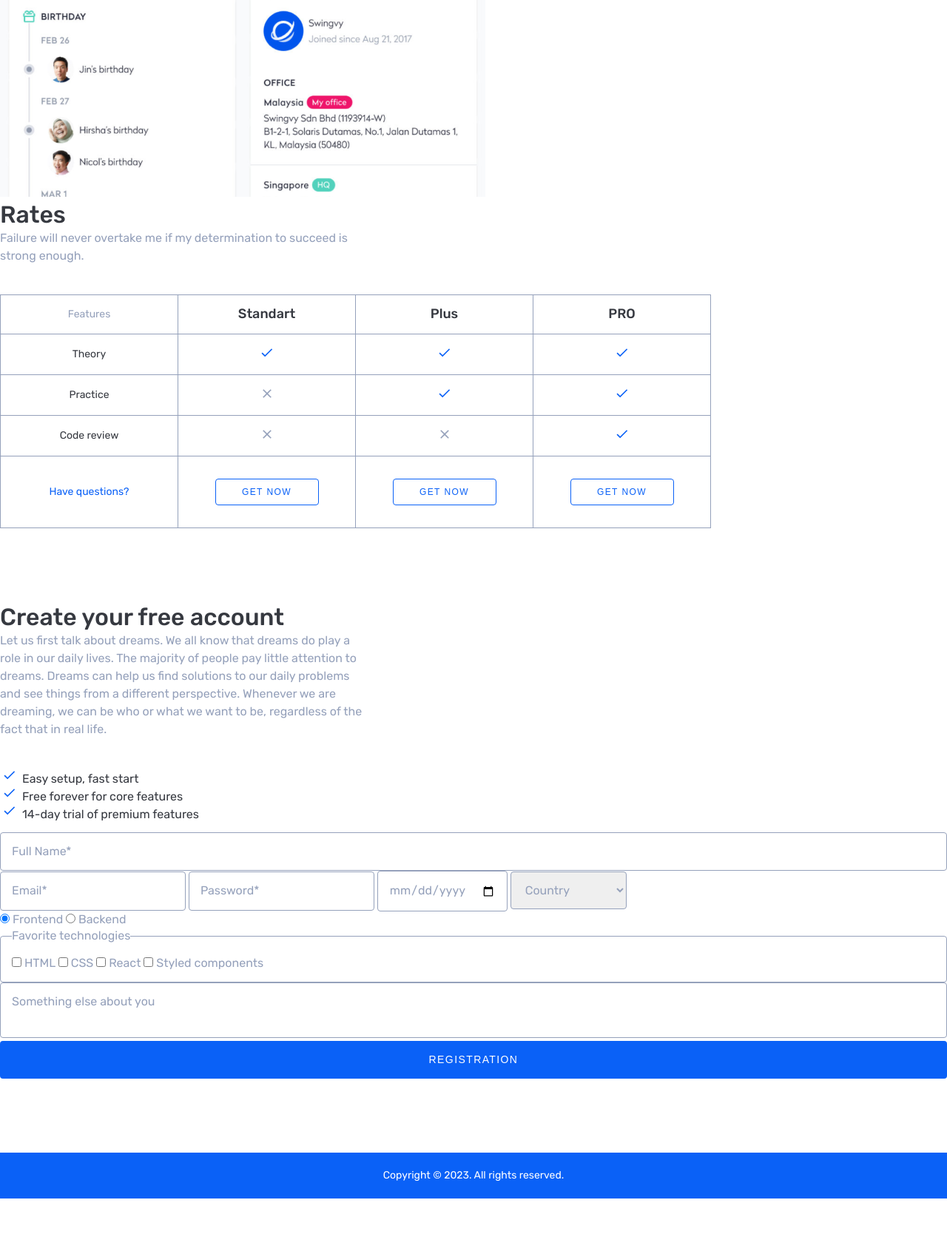
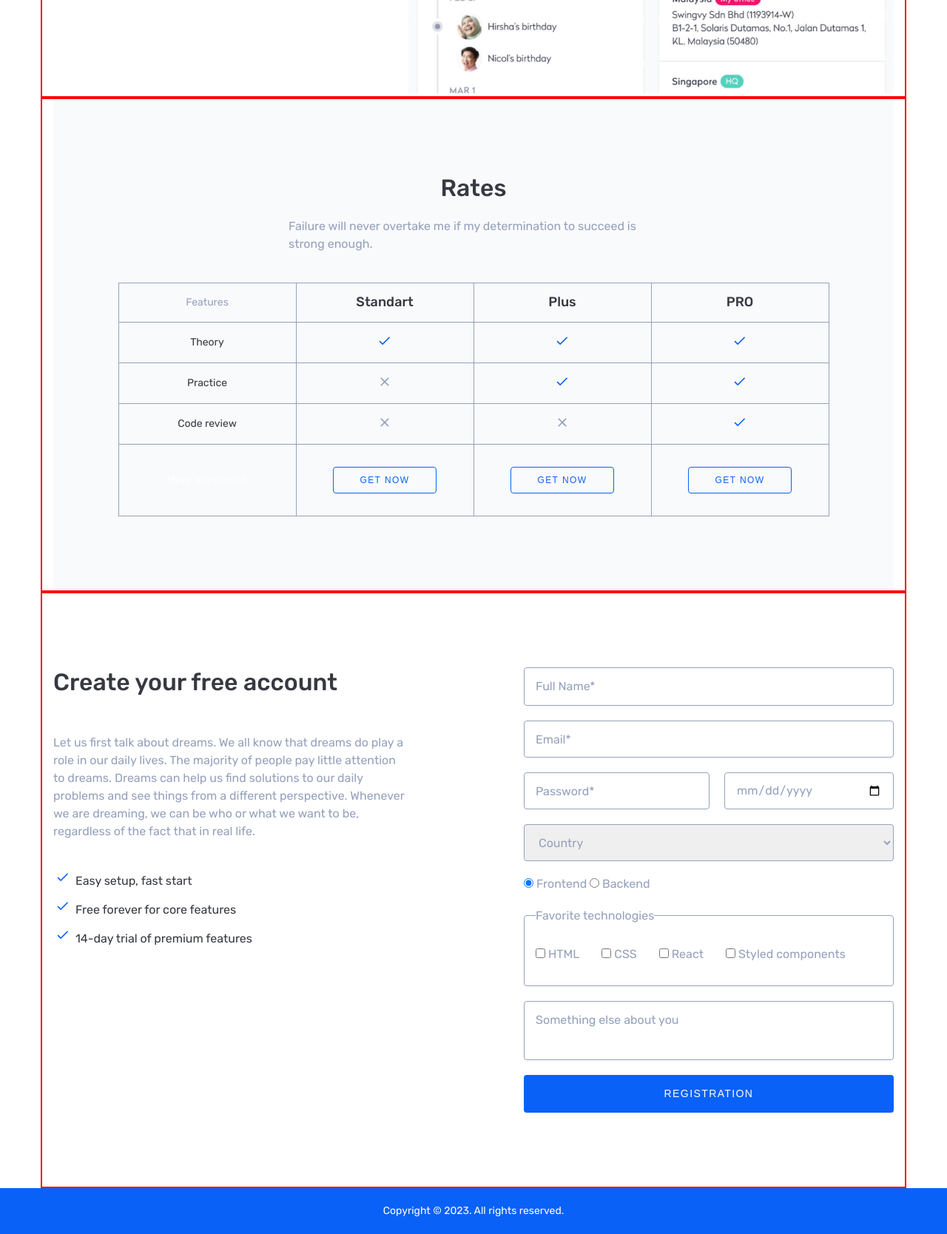
Before and after one commit to sofd-commit/web-page, a plain HTML site: page web-page-main/index.html in a window 1280 px wide. Shown: the part 760-2428 px from the top of the page at 74% size. Before the commit the page ends 2380 px from the top, so only its background shows below. Drawn offline with Linux system fonts and the light colour scheme.

Commit message:
css core added

```diff
--- a/web-page-main/index.html
+++ b/web-page-main/index.html
@@ -10,45 +10,54 @@
     <link href="https://fonts.googleapis.com/css2?family=Rubik:ital,wght@0,300..900;1,300..900&display=swap" rel="stylesheet">
 </head>
 <body>
-    <header class="header">
+    <header>
+    <div class="container logo-menu">
         <a class="logo">
             <img src="./assets/images/Logo.svg" alt="it-incubator.io">
         </a>
-        <nav>
+        <nav >
             <ul class="nav-menu">
                 <li class="nav-menu-item item1">
-                    <a href="">Main</a>
+                    <a href="#main">Main</a>
                 </li>
 
                 <li class="nav-menu-item item2">
-                    <a href="">Rates</a>
+                    <a href="#rates">Rates</a>
                 </li>
 
                 <li class="nav-menu-item item3">
-                    <a href="">Create account</a>
+                    <a href="#create-account">Create account</a>
                 </li>
             </ul>
         </nav>
+    </div>
     </header>
 
     <main>
-        <section class="main-section">
-            <!--left block-->
-            <div>
+
+        <section class="main-section" id="main">
+            <div class="container">
+                <div class="wrapper-main">
+                    <div class="main-info">
                         <h1 class="main-title">Markup achievement</h1>
 
                         <p class="text">The harder you work for something, the greater you’ll feel when you achieve it.</p>
                         <button class="button">Learn more</button>
                     </div>
-            <!--right block-->
+
                 <div>
                     <img class="main-img" src="./assets/images/image-main.png" alt="web page">
                 </div>
+                </div>
+            </div>
         </section>
 
-        <section class="rates-section">
-            <h2 class="title">Rates</h2>
+        <section class="rates-section" id="rates">
+            <div class="container">
+                <div class="wrapper-rates">
+                    <h2 class="title rates-title">Rates</h2>
                     <p class="text">Failure will never overtake me if my determination to succeed is strong enough.</p>
+
                     <table border="1" class="rates-table">
                     <!--row 01-->
                     <tr>
@@ -121,15 +130,19 @@
 
                     </tr>
                     </table>
+                </div>
+            </div>
         </section>
 
-        <section class="create-account-section">
-            <div>
-                <h2 class="title">Create your free account</h2>
+        <section class="create-account-section" id="create-account">
+            <div class="container">
+                <div class="wrapper-create-account">
+
+                    <div class="wrapper-account-info">
+                        <h2 class="title account-title">Create your free account</h2>
                         <p class="text">
                             Let us first talk about dreams. We all know that dreams do play a role in our daily lives. The majority of people pay little attention to dreams. Dreams can help us find solutions to our daily problems and see things from a different perspective. Whenever we are dreaming, we can be who or what we want to be, regardless of the fact that in real life.
                         </p>
-
                         <ul class="check-marker-list">
                             <li>Easy setup, fast start</li>
                             <li>Free forever for core features</li>
@@ -137,25 +150,24 @@
                         </ul>
                     </div>
 
-            <!--form-->
                     <form>
-                <div>
                         <input type="text" name="full-name" id="name" placeholder="Full Name*">
-                </div>
 
+                        <div class="wrapper-form-fields">
                             <input type="email" name="email" id="email" placeholder="Email*">
 
-                <input type="password" name="password" id="password" placeholder="Password*">
+                            <input type="password" name="password"  id="password" placeholder="Password*">
 
-                <input type="date" name="date-of-birth" id="date-of-birth">
+                            <input type="date" name="date-of-birth"     id="date-of-birth">
 
                             <select name="country" id="country" >
-                    <option value="Country" selected  disabled>Country</option>
+                                <option value="Country" selected    disabled>Country</option>
                                 <option value="moscow">Moscow</option>
                                 <option value="perm">Perm</option>
-                    <option value="sosnovoborsk">Sosnovoborsk</option>
+                                <option value="krasnoyarsk">Krasnoyarsk</option>
                             </select>
-            <div>
+                        </div>
+                        <div class="">
                             <label for="front">
                                 <input type="radio" name="stack-type" id="front" checked>
                                 Frontend
@@ -197,6 +209,8 @@
 
                         <button class="button-submit" type="submit">Registration</button>
                     </form>
+                </div>
+            </div>
 
         </section>
     </main>
--- a/web-page-main/styles.css
+++ b/web-page-main/styles.css
@@ -23,14 +23,16 @@ button{
     --clr-neutral: #95a1bb;
     --clr-text: #363940;
     --clr-white: #fff;
+    --clr-background: #f9fafc
 }
 html,
 body{
     font-family: "Rubik", sans-serif;
 }
-.header{
+header{
     background-color: var(--clr-primary);
     padding: 14px 0px;
+    margin-bottom: 150px;
 }
 .nav-menu li{
     font-weight: 500;
@@ -39,6 +41,12 @@ body{
     letter-spacing: 0.12em;
     text-transform: uppercase;
     color: var(--clr-white);
+}
+a,
+a:hover,
+a:visited{
+    color: var(--clr-white);
+    background-color: transparent;
 }
 .main-title{
     font-weight: 500;
@@ -51,6 +59,12 @@ body{
     font-size: 32px;
     line-height: 125%;
     color: var(--clr-text);
+}
+.account-title{
+    margin-bottom: 50px;
+}
+.rates-title{
+    margin-bottom: 20px;
 }
 .text{
     font-weight: 400;
@@ -123,15 +137,15 @@ th, td{
 .table-footer td{
     padding: 30px;
 }
-.create-account-section{
-    padding: 100px 0;
-}
+
 .check-marker-list{
     list-style-image: url(./assets/icons/Check.svg);
     margin: 0 0 15px 30px;
     color: var(--clr-text);
 }
-
+.check-marker-list li{
+    margin-bottom: 15px;
+}
 input,
 select,
 fieldset,
@@ -159,10 +173,7 @@ textarea::placeholder{
 input[type="text"]{
     width: 100%;
 }
-textarea{
-    resize: none;
-    width: 100%;
-}
+
 .button-submit{
     border-radius: 4px;
     background-color: var(--clr-primary);
@@ -176,7 +187,6 @@ textarea{
     text-align: center;
     width: 100%;
 }
-
 footer{
     background-color: var(--clr-primary);
     padding: 20px 0;
@@ -188,3 +198,83 @@ small{
     line-height: 157%;
     color: var(--clr-white);
 }
+
+/* flexbox */
+
+.container{
+    height: 100%;
+    width: 100%;
+    max-width: 1170px;
+    border: 2px solid red;
+    margin-left:auto;
+    margin-right: auto;
+    padding: 0 15px;
+}
+.logo-menu{
+    display: flex;
+    justify-content: space-between;
+    align-items: center;
+}
+.nav-menu{
+    display: flex;
+    gap: 1em;
+}
+.wrapper-main{
+    display: flex;
+    justify-content: space-between;
+    gap: 2em;
+    max-height: 800px;
+}
+.main-info{
+    display: flex;
+    flex-direction: column;
+    justify-content: center;
+}
+
+.wrapper-rates{
+    display: flex;
+    flex-direction: column;
+    align-items: center;
+    padding: 100px 0;
+    background-color: var(--clr-background);
+}
+.wrapper-create-account{
+    display: flex;
+    justify-content: space-between;
+    gap: 10em;
+    padding: 100px 0;
+}
+form{
+    width: 100%;
+    max-width: 500px;
+    display: flex;
+    flex-direction: column;
+    gap: 20px;
+}
+fieldset, .stack{
+    display: flex;
+    column-gap: 30px;
+}
+fieldset{
+    padding: 30px 15px;
+    width: 100%;
+}
+textarea{
+    width: 100%;
+    min-height: 80px;
+    resize: none;
+}
+.wrapper-form-fields{
+    display: flex;
+    flex-wrap: wrap;
+    gap: 20px;
+
+}
+input[type="email"],
+input[type="password"],
+input[type="date"],
+select{
+    width: 280px;
+    height: 50px;
+    flex: 1;
+}
```
Lines whose indentation alone changed are shown as unchanged.
